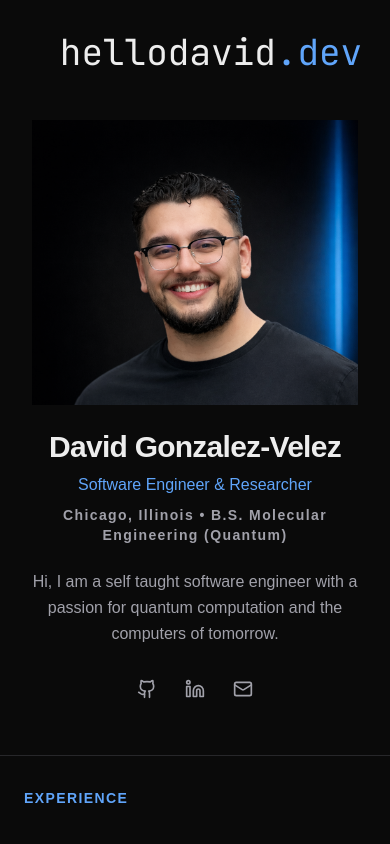
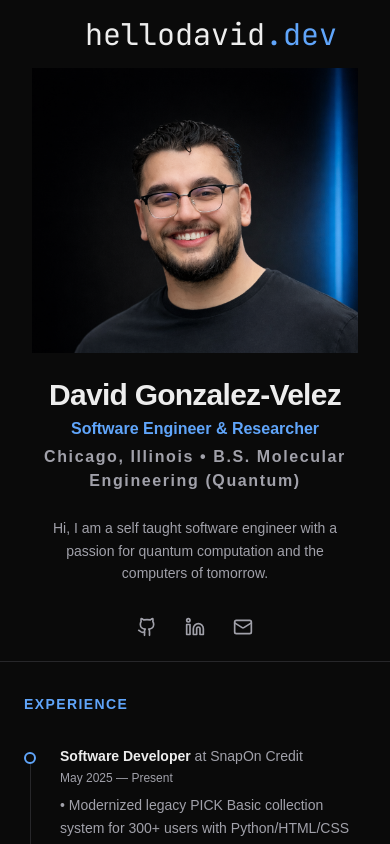
Before and after one commit to DGV98/portfolio, a Next.js app: page / in a window 390 px wide. Shown: the top 844 px of the page. Built offline with nearby package versions, Linux system fonts and the light colour scheme.

Commit message:
Adjusting for mobile views

```diff
--- a/components/banner.tsx
+++ b/components/banner.tsx
@@ -3,8 +3,8 @@ import Link from "next/link";
 // TODO: Banner for blogs
 const Banner = () => {
   return (
-    <nav className="mt-8 flex h-auto w-full justify-center pl-8 lg:absolute lg:justify-end lg:pr-8">
-      <Link href="/" className="font-terminal text-4xl">
+    <nav className="mt-4 flex h-auto w-full justify-center pl-8 lg:absolute lg:mt-8 lg:justify-end lg:pr-8">
+      <Link href="/" className="font-terminal text-3xl lg:text-4xl">
         hellodavid<span className="text-accent">.dev</span>
       </Link>
       <div></div>
--- a/components/sidebar.tsx
+++ b/components/sidebar.tsx
@@ -4,20 +4,22 @@ import ProfilePicture from "./profile-picture";
 
 export function Sidebar({ profile }: { profile: Profile }) {
   return (
-    <aside className="flex flex-col items-center gap-6 px-8 py-12 text-center lg:justify-self-center">
+    <aside className="flex flex-col items-center gap-6 px-8 py-4 text-center lg:justify-self-center">
       <ProfilePicture />
 
-      <div className="space-y-2">
-        <h1 className="text-foreground text-3xl font-bold tracking-tight">
+      <div className="space-y-1 lg:space-y-2">
+        <h1 className="text-foreground text-3xl font-bold tracking-tight lg:text-4xl">
           {profile.name}
         </h1>
-        <p className="text-md text-accent font-medium">{profile.title}</p>
-        <p className="text-muted text-sm font-semibold tracking-widest">
+        <p className="text-md text-accent text-md font-semibold">
+          {profile.title}
+        </p>
+        <p className="text-muted text-md font-semibold tracking-widest">
           {profile.location} • {profile.degree}
         </p>
       </div>
 
-      <p className="text-md text-muted max-w-sm leading-relaxed">
+      <p className="text-muted max-w-sm text-sm leading-relaxed">
         {profile.bio}
       </p>
 
```
